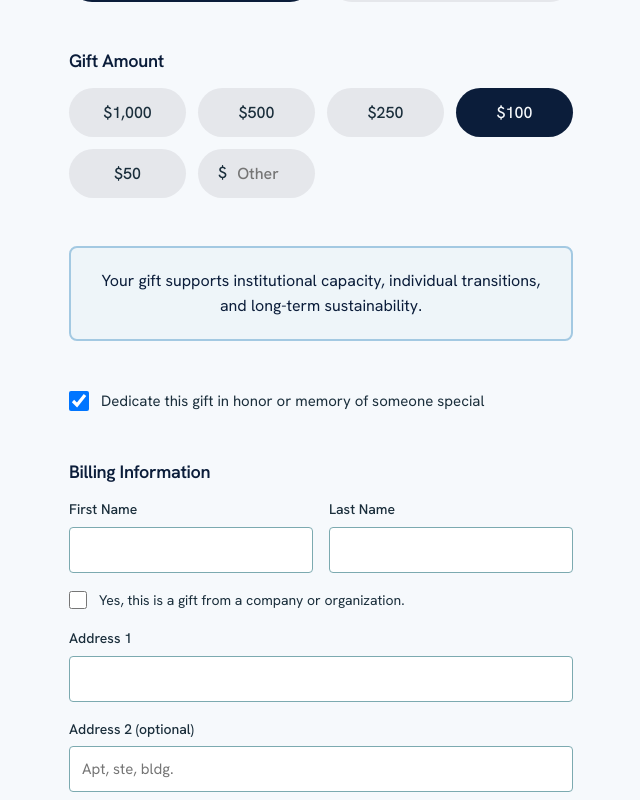
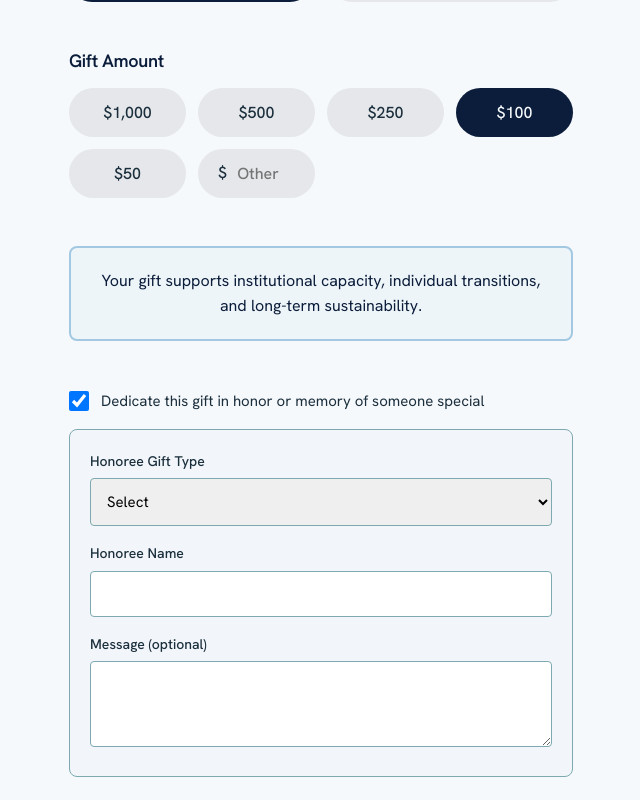
Before and after one commit to Roco41589/ghosts-worth-chasing-site, a Next.js app in the folder ghosts-redesign/: page /donate in a window 1280 px wide. Both pictures are taken after a click on the label "Dedicate this gift in honor or memory of someone special". Shown: the part 3039-3839 px from the top of the page, without its empty margins (319-959 px from the left). Built offline with nearby package versions, Linux system fonts and the light colour scheme.

Commit message:
Update DonationForm.tsx

```diff
--- a/ghosts-redesign/app/components/DonationForm.tsx
+++ b/ghosts-redesign/app/components/DonationForm.tsx
@@ -187,6 +187,7 @@ export default function DonationForm() {
               <input
                 type="number"
                 placeholder="Other"
+                min="1"
                 value={customAmount}
                 onChange={(e) => setCustomAmount(e.target.value)}
                 style={{
@@ -246,6 +247,93 @@ export default function DonationForm() {
               Dedicate this gift in honor or memory of someone special
             </span>
           </label>
+
+          {/* Conditional Dedication Fields */}
+          {dedication && (
+            <div style={{
+              marginTop: '16px',
+              padding: '20px',
+              background: 'rgba(163, 201, 226, 0.05)',
+              border: '1px solid var(--color-border)',
+              borderRadius: '8px',
+            }}>
+              <div style={{ marginBottom: '16px' }}>
+                <label htmlFor="dedicationType" style={{
+                  display: 'block',
+                  fontSize: '14px',
+                  fontWeight: 500,
+                  color: 'var(--color-slate-ink)',
+                  marginBottom: '6px',
+                }}>
+                  Honoree Gift Type
+                </label>
+                <select
+                  id="dedicationType"
+                  style={{
+                    width: '100%',
+                    padding: '12px',
+                    border: '1px solid var(--color-border)',
+                    borderRadius: '4px',
+                    fontSize: '15px',
+                    fontFamily: 'inherit',
+                  }}
+                >
+                  <option value="">Select</option>
+                  <option value="honor">In Honor Of</option>
+                  <option value="memory">In Memory Of</option>
+                </select>
+              </div>
+
+              <div style={{ marginBottom: '16px' }}>
+                <label htmlFor="honoreeName" style={{
+                  display: 'block',
+                  fontSize: '14px',
+                  fontWeight: 500,
+                  color: 'var(--color-slate-ink)',
+                  marginBottom: '6px',
+                }}>
+                  Honoree Name
+                </label>
+                <input
+                  type="text"
+                  id="honoreeName"
+                  style={{
+                    width: '100%',
+                    padding: '12px',
+                    border: '1px solid var(--color-border)',
+                    borderRadius: '4px',
+                    fontSize: '15px',
+                    fontFamily: 'inherit',
+                  }}
+                />
+              </div>
+
+              <div>
+                <label htmlFor="dedicationMessage" style={{
+                  display: 'block',
+                  fontSize: '14px',
+                  fontWeight: 500,
+                  color: 'var(--color-slate-ink)',
+                  marginBottom: '6px',
+                }}>
+                  Message (optional)
+                </label>
+                <textarea
+                  id="dedicationMessage"
+                  rows={3}
+                  style={{
+                    width: '100%',
+                    padding: '12px',
+                    border: '1px solid var(--color-border)',
+                    borderRadius: '4px',
+                    fontSize: '15px',
+                    fontFamily: 'inherit',
+                    resize: 'vertical',
+                  }}
+                />
+              </div>
+            </div>
+          )}
         </div>
 
         {/* Billing Information */}
@@ -343,6 +431,34 @@ export default function DonationForm() {
               </span>
             </label>
           </div>
+
+          {/* Conditional Company Name Field */}
+          {formData.isCompany && (
+            <div style={{ marginBottom: '16px' }}>
+              <label htmlFor="companyName" style={{
+                display: 'block',
+                fontSize: '14px',
+                fontWeight: 500,
+                color: 'var(--color-slate-ink)',
+                marginBottom: '6px',
+              }}>
+                Company or Organization Name
+              </label>
+              <input
+                type="text"
+                id="companyName"
+                required
+                style={{
+                  width: '100%',
+                  padding: '12px',
+                  border: '1px solid var(--color-border)',
+                  borderRadius: '4px',
+                  fontSize: '15px',
+                  fontFamily: 'inherit',
+                }}
+              />
+            </div>
+          )}
 
           {/* Address 1 */}
           <div style={{ marginBottom: '16px' }}>
```
